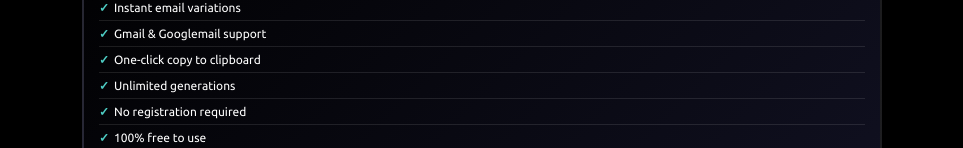
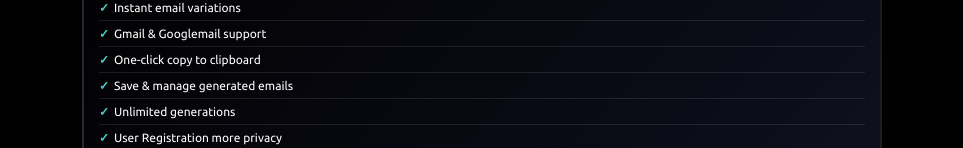
Before and after one commit to AM2004legend/Gmail-Dot-Variation, a plain HTML site: page index.html in a window 1280 px wide. Shown: the part 650-798 px from the top of the page, without its empty margins (158-1121 px from the left). Drawn offline with nearby package versions, Linux system fonts and the light colour scheme.

Commit message:
choco3.1

```diff
--- a/index.html
+++ b/index.html
@@ -1219,8 +1219,9 @@
             <li>Instant email variations</li>
             <li>Gmail & Googlemail support</li>
             <li>One-click copy to clipboard</li>
+            <li>Save & manage generated emails</li>
             <li>Unlimited generations</li>
-            <li>No registration required</li>
+            <li>User Registration more privacy</li>
             <li>100% free to use</li>
           </ul>
 
```
